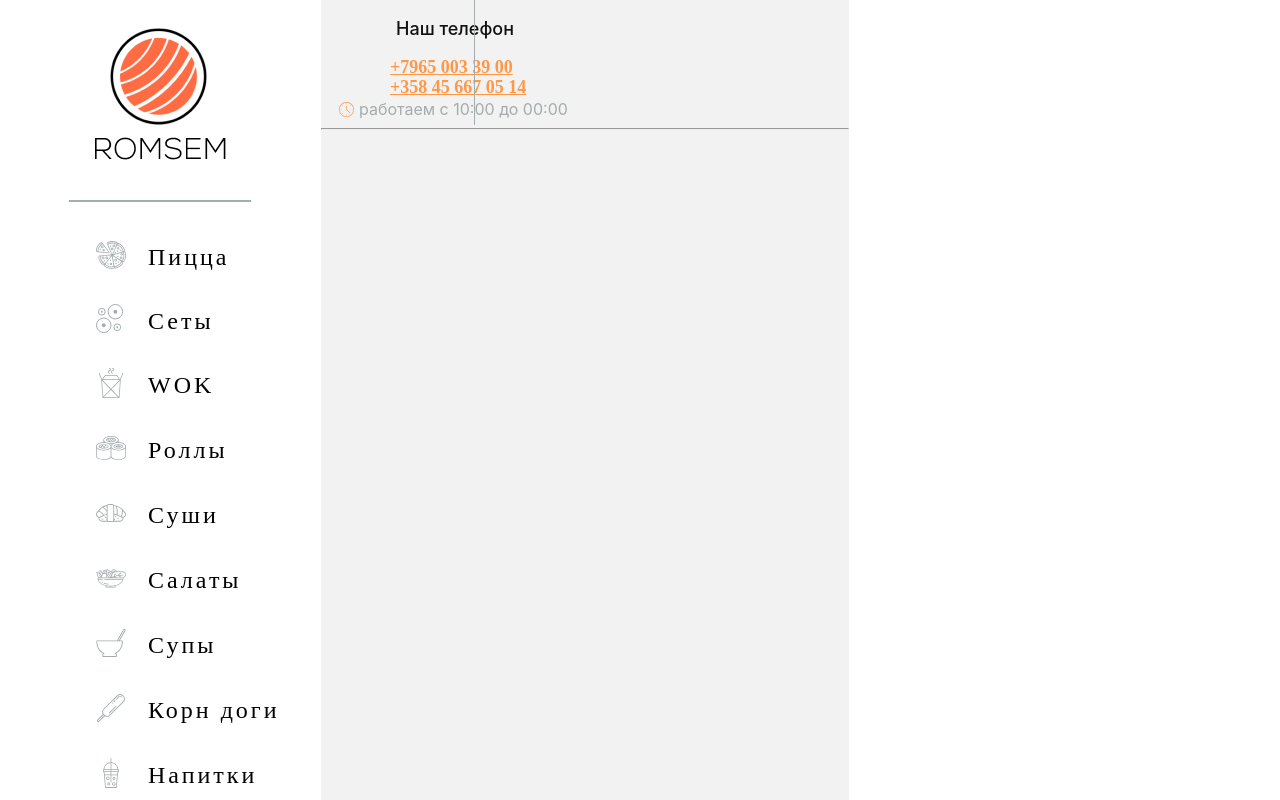
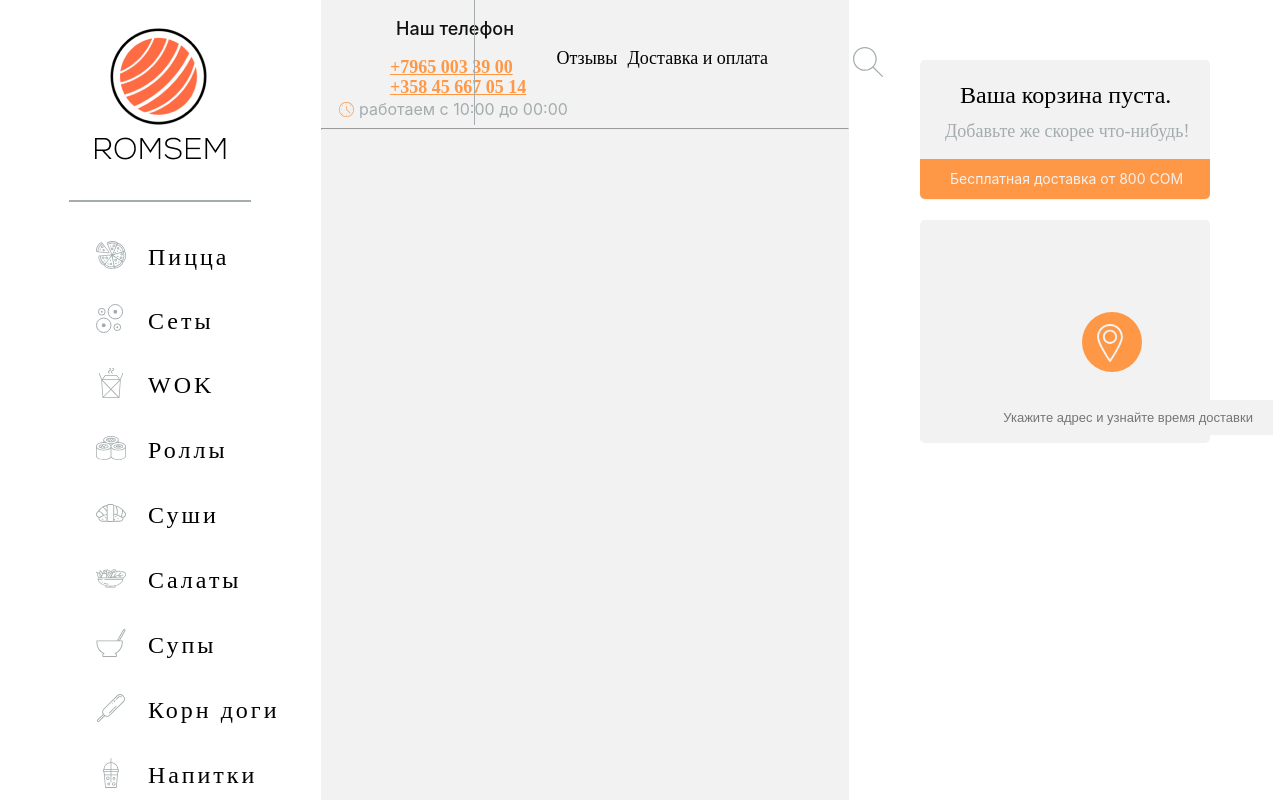
Before and after one commit to Rustdj/pizza-online, a React (Create React App) app: page / in a window 1280 px wide. Shown: the top 800 px of the page. Built offline with nearby package versions, Linux system fonts and the light colour scheme.

Commit message:
create menu

```diff
--- a/src/components/content/content.css
+++ b/src/components/content/content.css
@@ -48,3 +48,30 @@
     line-height: 22px;
     color: #111111;
 }
+.contentWrapper img {
+    position: absolute;
+    cursor: pointer;
+}
+.contentDelivery {
+    position: absolute;
+    right: 40%;
+    top: 47px;
+}
+.contentWrapper {
+    right: 0;
+}
+.contentDelivery img {
+    padding-left: 85px;
+}
+.link {
+    padding-left: 10px;
+}
+.contentDelivery a {
+    font-family: DIN Pro;
+    font-style: normal;
+    font-weight: normal;
+    font-size: 18px;
+    line-height: 22px;
+    color: #000;
+    text-decoration: none;
+}
--- a/src/components/content/content.js
+++ b/src/components/content/content.js
@@ -1,5 +1,6 @@
 import './content.css';
 import watch from '../../img/logo/watch.svg';
+import search from '../../img/logo/search.svg';
 
 
 
@@ -17,6 +18,13 @@ const Content = () => {
                     <img src={watch}/>
                     <p>работаем с 10:00 до 00:00</p>
                 </div>
+                <div className='contentWrapper'>
+                    <div className='contentDelivery'>
+                        <a href='#'>Отзывы</a>
+                        <a className='link' href='#'>Доставка и оплата</a>
+                        <img src={search}/>
+                    </div>
+                </div>
             </div>
             <hr className='hr' align="center"></hr>
 
--- a/src/components/rightMenu/rightMenu.css
+++ b/src/components/rightMenu/rightMenu.css
@@ -2,4 +2,102 @@
     grid-area: r;
     background-color: #fff;
     width: 430px;
+
+
 }
+.menuCartWrapper {
+    display: grid;
+    grid-template-columns: 290px;
+    grid-template-rows: 140px 223px;
+    justify-content: center;
+
+    row-gap: 20px;
+    padding-top: 60px;
+
+}
+.menuCart {
+    background-color: #F2F2F2;
+    border-radius: 5px;
+
+}
+.menuCart p {
+    font-size: 18px;
+    line-height: 22px;
+    display: flex;
+    align-items: center;
+    text-align: center;
+    color: #A4ACAD;
+}
+.menuBlockLocation {
+    background-color: #F2F2F2;
+    border-radius: 5px;
+}
+
+.menuBlockLocation::before {
+    content: '';
+    position: absolute;
+    width: 60px;
+    height: 60px;
+    border-radius: 50%;
+    background-color: #FF9846;
+    top: 39%;
+    left: 84.5%;
+}
+.menuBlockLocation img {
+    position: absolute;
+    top: 40.5%;
+    left: 85.2%;
+}
+.menuCart h2 {
+    font-family: DIN Pro;
+    font-style: normal;
+    font-weight: 500;
+    font-size: 24px;
+    line-height: 30px;
+    margin-left: 40px;
+}
+.menuOffer {
+    position: absolute;
+    width: 290px;
+    height: 40px;
+    top: 159px;
+    background: #FF9846;
+    border-radius: 0px 0px 5px 5px;
+    color: #F2F2F2;
+}
+.menuOffer p {
+    font-size: 14px;
+    line-height: 11px;
+    display: flex;
+    align-items: center;
+    text-align: center;
+    color: #F2F2F2;
+    padding-left: 30px;
+}
+.text {
+    position: absolute;
+    width: 265px;
+    height: 22px;
+    font-family: DIN Pro;
+    font-style: normal;
+    font-weight: normal;
+    font-size: 18px;
+    line-height: 22px;
+    display: flex;
+    align-items: center;
+    text-align: center;
+    color: #A4ACAD;
+    top: 120px;
+    right: 70px;
+}
+input {
+    position: absolute;
+    left: 77.6%;
+    top: 50%;
+    width: 260px;
+    padding: 10px;
+    font-size: 13px;
+    border: none;
+    background-color: #F2F2F2;
+    outline-color: #FF9846;
+}
--- a/src/components/rightMenu/rightMenu.js
+++ b/src/components/rightMenu/rightMenu.js
@@ -1,12 +1,23 @@
 import './rightMenu.css';
+import location from '../../img/logo/location.svg';
 
 
 
 const RightMenu = () => {
     return (
         <div className='rightMenu'>
-
-
+            <div className='menuCartWrapper'>
+                <div className='menuCart'>
+                    <h2>Ваша корзина пуста.</h2>
+                     <div className='text'>Добавьте же скорее что-нибудь!</div>
+                    <div className='menuOffer'><p>Бесплатная доставка от 800 СОМ</p></div>
+                </div>
+                <form className='menuBlockLocation'>
+                    <img src={location}/>
+                     <input type='text' placeholder='Укажите адрес и узнайте время доставки'/>
+                    <p></p>
+                </form>
+            </div>
         </div>
     )
 }
--- a/src/components/sidebar/sidebar.css
+++ b/src/components/sidebar/sidebar.css
@@ -24,6 +24,7 @@
     position: absolute;
     height: 30px;
     left: 148px;
+    cursor: pointer;
 
     font-family: DIN Pro;
     font-style: normal;
```
Also changed, not shown: src/img/logo/location.svg (added), src/img/logo/search.svg (added).
